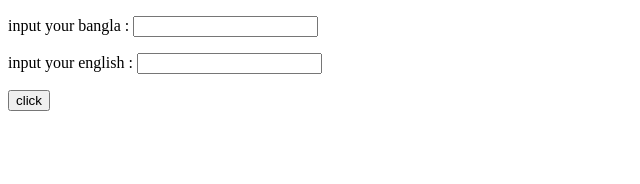
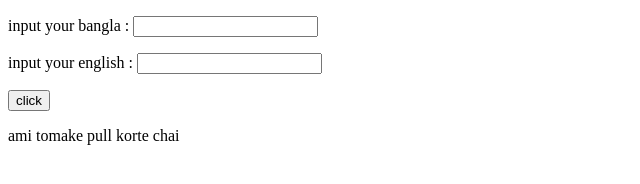
Before and after one commit to sharif1811/class-15, a plain HTML site: page index.html in a window 1280 px wide. Shown: the whole page, without its empty margins (0-640 px from the left). Drawn offline with Linux system fonts and the light colour scheme.

Commit message:
Update index.html

```diff
--- a/index.html
+++ b/index.html
@@ -12,6 +12,8 @@
     <p>input your english : <input type="text" id="english"></p>
     <button id="button">click</button>
 
+    <p>ami tomake pull korte chai</P>
+
     <script src="script.js"></script>
 </body>
 </html>
```
